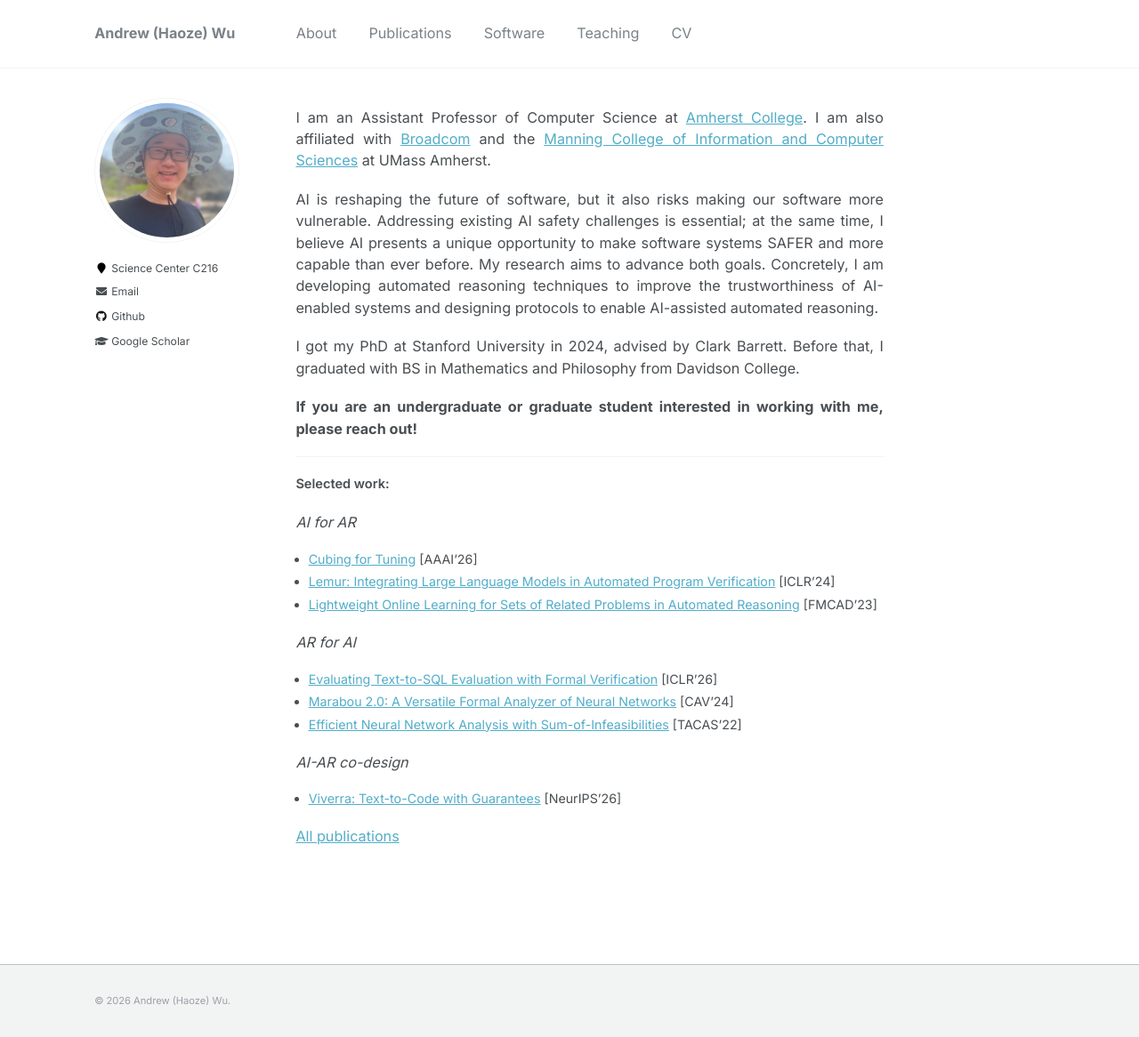
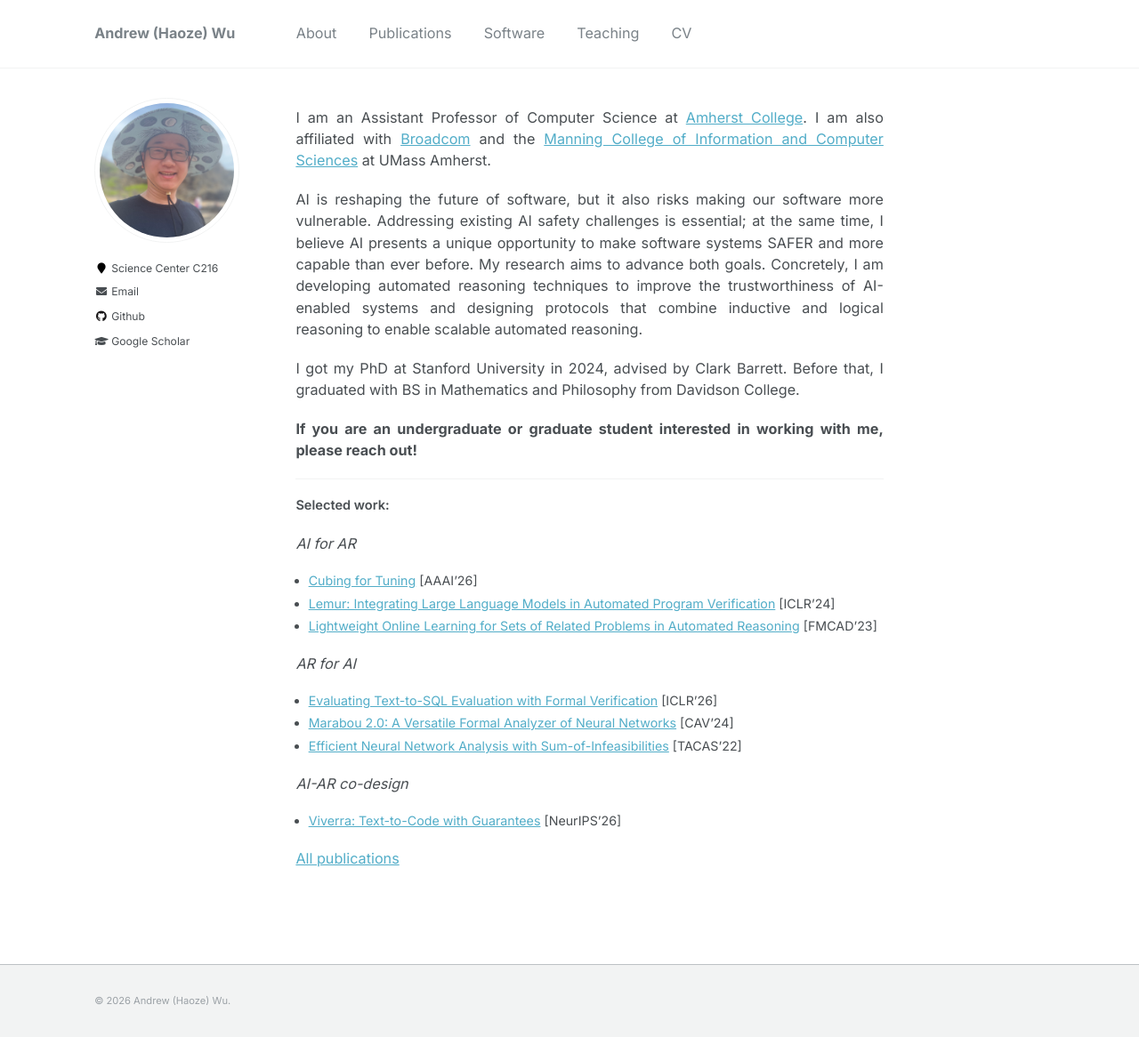
Before and after one commit to wu-haoze/wu-haoze.github.io, a Jekyll site: the page built from _pages/about.md, in a window 1280 px wide and 1166 px high. Shown: the whole window at 89% size. Built offline with Jekyll 4.4.1, drawn with Linux system fonts in a browser that asks for light colours.

Commit message:
Refine research summary
Co-Authored-By: Claude Opus 5.5 <noreply@anthropic.com>

```diff
--- a/_pages/about.md
+++ b/_pages/about.md
@@ -11,7 +11,7 @@ classes: [justify-text, about-page]
 
 I am an Assistant Professor of Computer Science at [Amherst College](https://www.amherst.edu/){:target="_blank"}. I am also affiliated with [Broadcom](https://www.vmware.com/){:target="_blank"} and the [Manning College of Information and Computer Sciences](https://www.cics.umass.edu/){:target="_blank"} at UMass Amherst.
 
-AI is reshaping the future of software, but it also risks making our software more vulnerable. Addressing existing AI safety challenges is essential; at the same time, I believe AI presents a unique opportunity to make software systems SAFER and more capable than ever before. My research aims to advance both goals. Concretely, I am developing automated reasoning techniques to improve the trustworthiness of AI-enabled systems and designing protocols to enable AI-assisted automated reasoning.
+AI is reshaping the future of software, but it also risks making our software more vulnerable. Addressing existing AI safety challenges is essential; at the same time, I believe AI presents a unique opportunity to make software systems SAFER and more capable than ever before. My research aims to advance both goals. Concretely, I am developing automated reasoning techniques to improve the trustworthiness of AI-enabled systems and designing protocols that combine inductive and logical reasoning to enable scalable automated reasoning.
 
 I got my PhD at Stanford University in 2024, advised by Clark Barrett. Before that, I graduated with BS in Mathematics and Philosophy from Davidson College.
 
```
